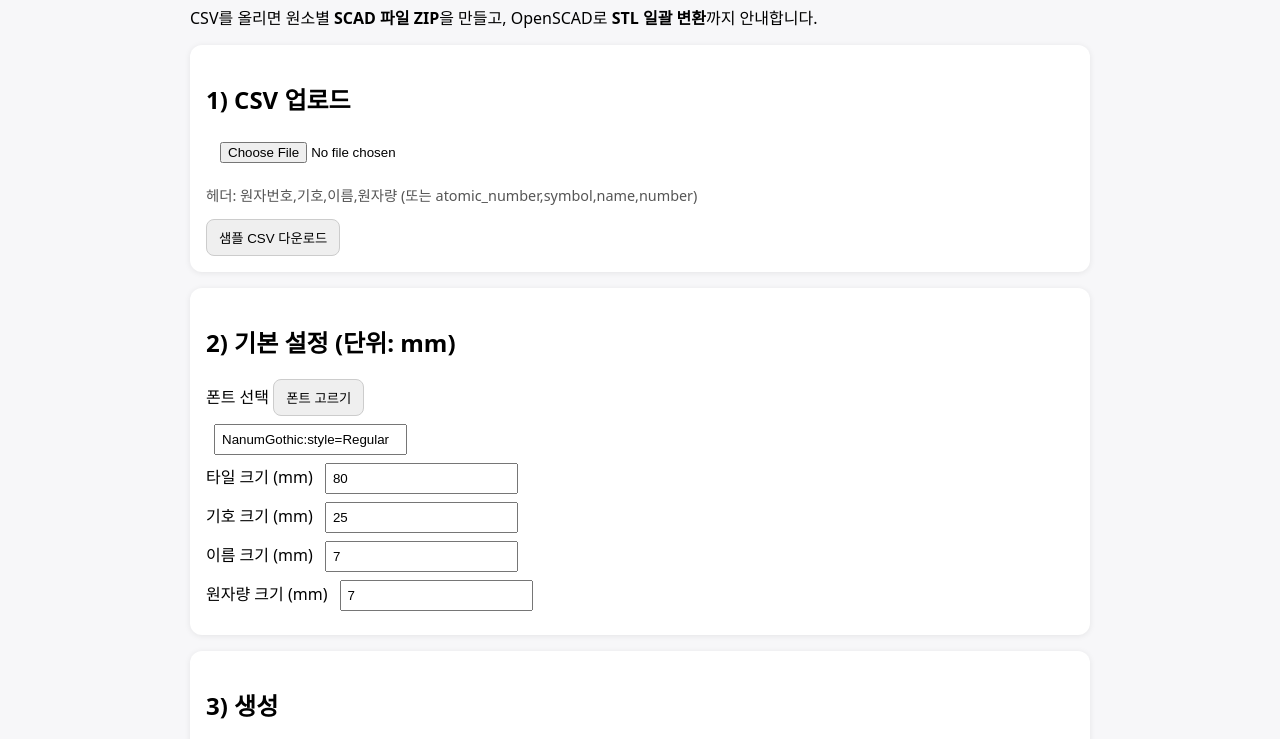
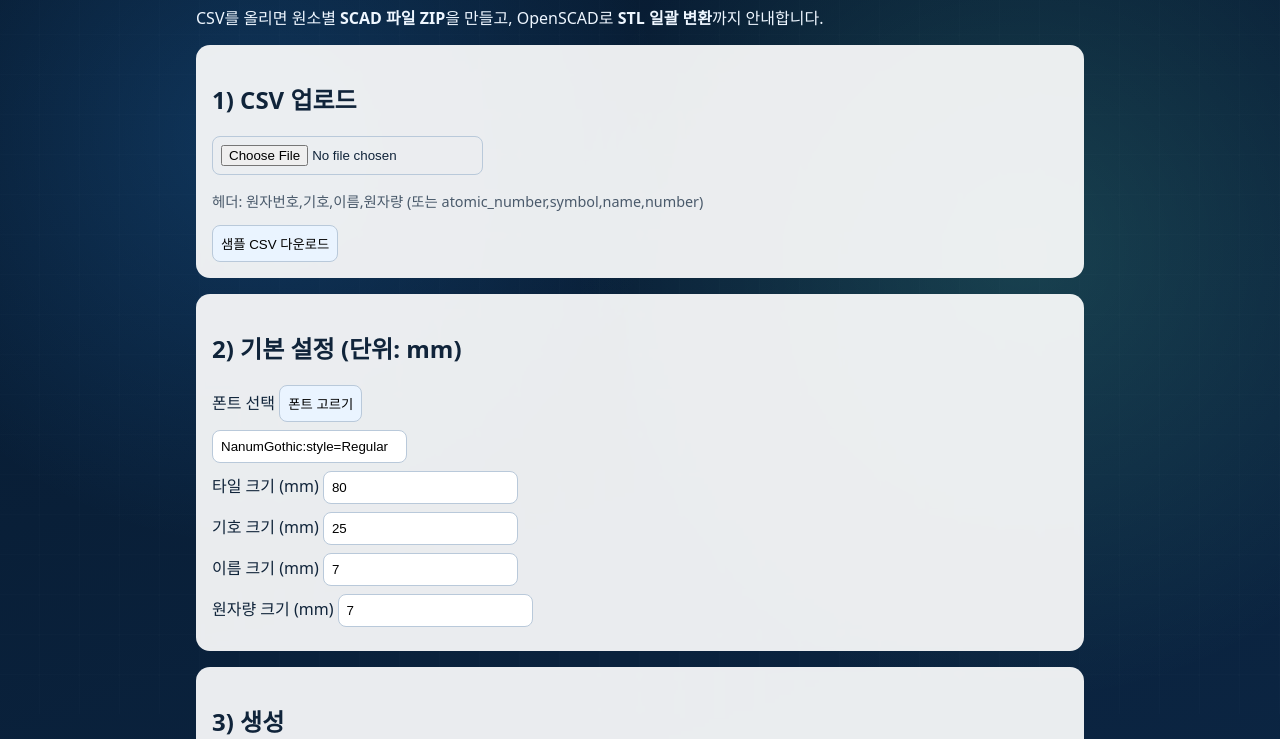
Before and after one commit to biscuitbox/maru, a plain HTML site: page index.html in a window 1280 px wide. Shown: the part 86-825 px from the top of the page. Drawn offline with nearby package versions, Linux system fonts and the light colour scheme.

Commit message:
Revamp styles for improved UI and layout

```diff
--- a/styles.css
+++ b/styles.css
@@ -1,8 +1,27 @@
-body { font-family: system-ui, sans-serif; background:#f7f7f9; margin:0; }
-.container { max-width: 900px; margin: 24px auto; padding: 0 16px; }
-.card { background: white; padding:16px; border-radius:12px; margin-bottom:16px; box-shadow:0 1px 6px rgba(0,0,0,0.08); }
-label { display:block; margin:8px 0; }
-input { padding:6px; margin-left:8px; }
-button { padding:8px 12px; border-radius:8px; border:1px solid #ccc; cursor:pointer; }
-.hint { color:#555; font-size:0.9rem; }
-#log { min-height: 120px; background:#111; color:#0f0; padding:8px; border-radius:8px; overflow:auto; }
+:root { --bg1:#071a2f; --bg2:#0c2746; --card:#ffffffea; }
+* { box-sizing: border-box; }
+body {
+  margin: 0;
+  font-family: "Noto Sans KR", system-ui, sans-serif;
+  color: #10243a;
+  background: radial-gradient(circle at 20% 20%, #2f9cff33, transparent 30%),
+              radial-gradient(circle at 80% 30%, #6fffcb26, transparent 35%),
+              linear-gradient(160deg, var(--bg1), var(--bg2));
+  min-height: 100vh;
+}
+.bg-overlay {
+  position: fixed; inset: 0; pointer-events: none; opacity: .2;
+  background-image:
+    repeating-linear-gradient(0deg, transparent 0 38px, #fff1 39px 40px),
+    repeating-linear-gradient(90deg, transparent 0 38px, #fff1 39px 40px);
+}
+.container { max-width: 920px; margin: 24px auto; padding: 0 16px 40px; position: relative; }
+h1, p { color: #eef6ff; }
+.card { background: var(--card); border-radius: 14px; padding: 16px; margin-bottom: 16px; backdrop-filter: blur(2px); }
+label { display: block; margin: 8px 0; }
+input, button { padding: 8px; border-radius: 8px; border: 1px solid #b9c9da; }
+button { cursor: pointer; background: #eaf4ff; }
+.hint { color: #4a5a6b; font-size: .9rem; }
+#log { min-height: 120px; background: #0f1720; color: #90ff90; padding: 8px; border-radius: 8px; overflow: auto; }
+dialog { border: none; border-radius: 12px; width: min(640px, 92vw); }
+#fontList { display:grid; grid-template-columns:1fr 1fr; gap:8px; margin:10px 0; }
```
